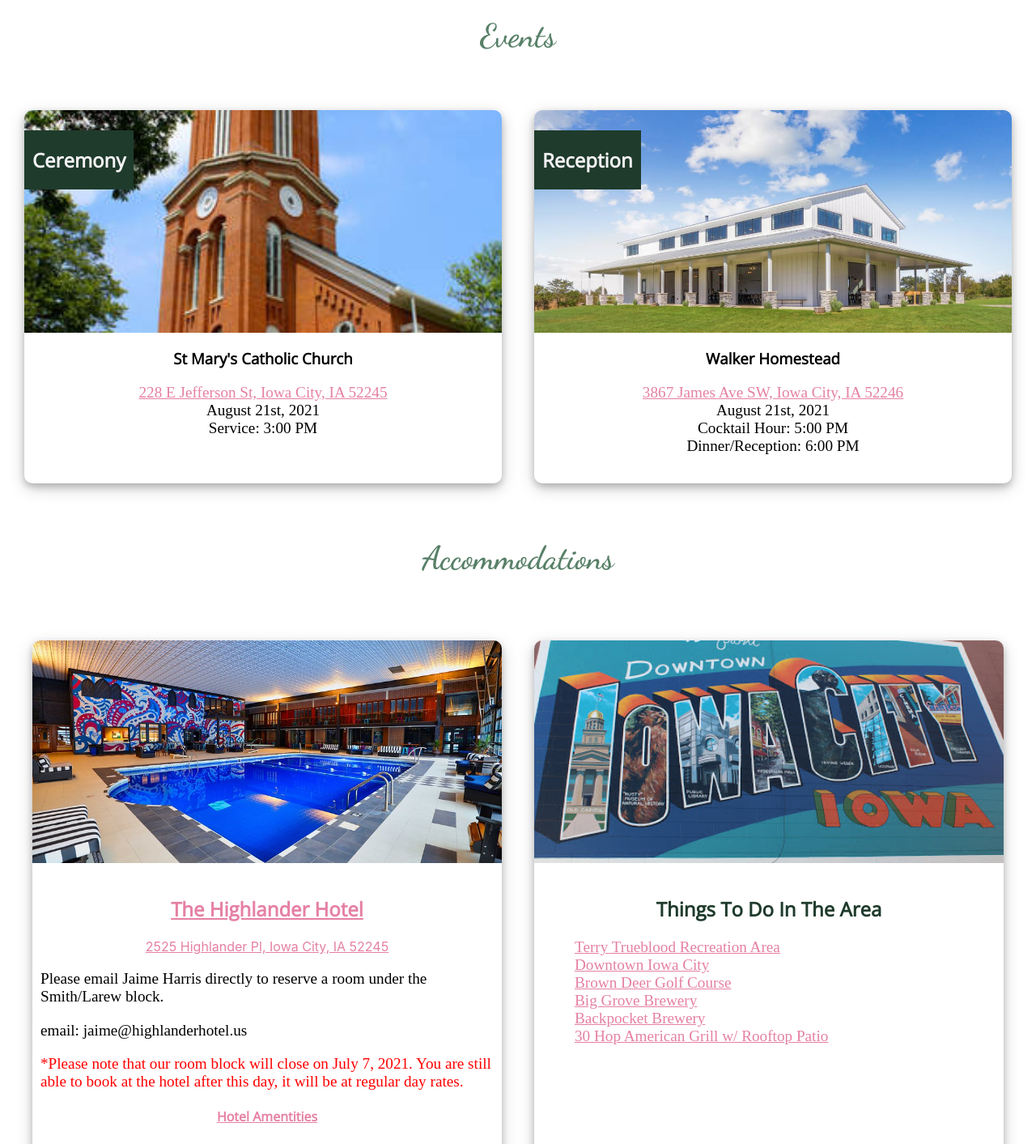
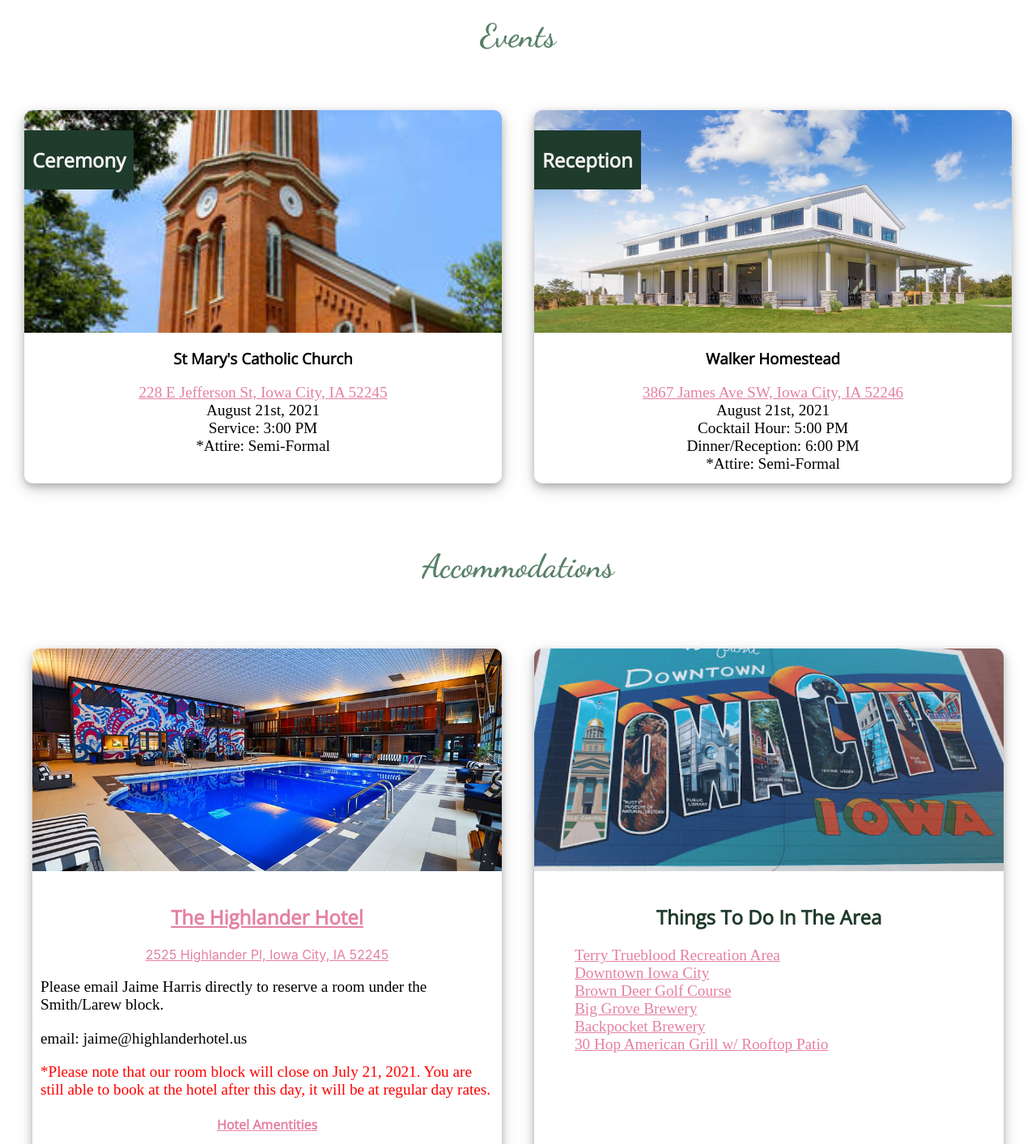
Before and after one commit to trentnsmith/wedding-website2.0, a React (Create React App) app: page / in a window 1280 px wide. Shown: the part 2360-3773 px from the top of the page at 81% size. Built offline with nearby package versions, Linux system fonts and the light colour scheme; a web font is replaced by a local one.

Commit message:
adding attire message

```diff
--- a/src/components/Accommodations/Accm.js
+++ b/src/components/Accommodations/Accm.js
@@ -25,7 +25,7 @@ class Accm extends Component {
                             </a>< br />
                             <p>Please email Jaime Harris directly to reserve a room under the Smith/Larew block.</p>
                             <p>email: jaime@highlanderhotel.us</p>
-                            <p className="block_note">*Please note that our room block will close on July 7, 2021. You are still able to book at the hotel after
+                            <p className="block_note">*Please note that our room block will close on July 21, 2021. You are still able to book at the hotel after
                                 this day, it will be at regular day rates.
                             </p>
                             <h4><a href="https://www.highlanderhotel.us/urban-resort/amenities" target="_blank" rel="noreferrer" >Hotel Amentities</a></h4>
--- a/src/components/Events/Events.css
+++ b/src/components/Events/Events.css
@@ -82,10 +82,8 @@ h3 {
         width: 50%;
         margin: 0 20px;
         height: 461px;
+        margin-bottom: 10px;
     }
-
-
-
 }
 
 @media (max-width: 767px) {
--- a/src/components/Events/Events.js
+++ b/src/components/Events/Events.js
@@ -23,7 +23,8 @@ class Events extends Component {
                                     228 E Jefferson St, Iowa City, IA 52245
                                 </a><br />
                                 August 21st, 2021<br />
-                                Service: 3:00 PM
+                                Service: 3:00 PM<br />
+                                *Attire: Semi-Formal
                             </p>
                         </div>
                     </div>
@@ -43,7 +44,9 @@ class Events extends Component {
                                 </a><br />
                                 August 21st, 2021<br />
                                 Cocktail Hour: 5:00 PM<br />
-                                Dinner/Reception: 6:00 PM
+                                Dinner/Reception: 6:00 PM<br />
+                                *Attire: Semi-Formal
+
                             </p>
                         </div>
                     </div>
```
Also changed, not shown: 1 other file (tests, documents, lock files or other folders).
